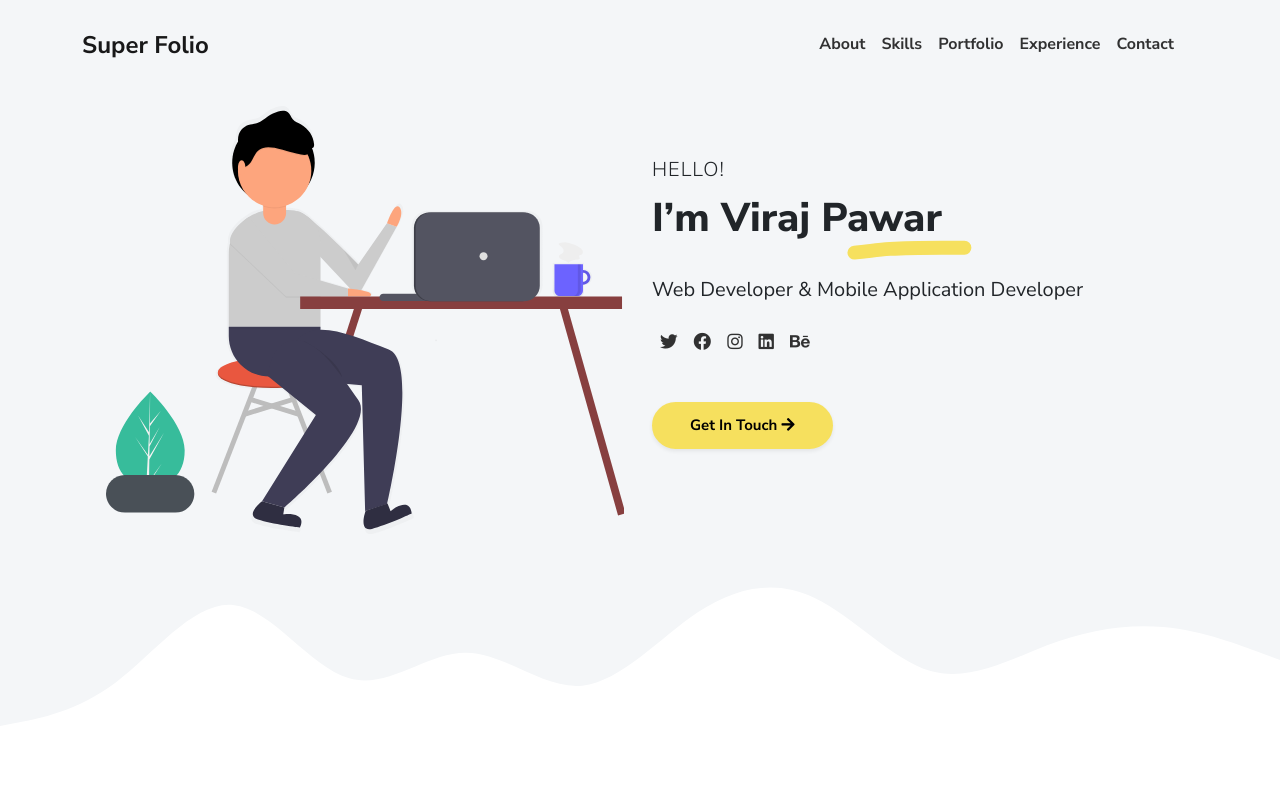
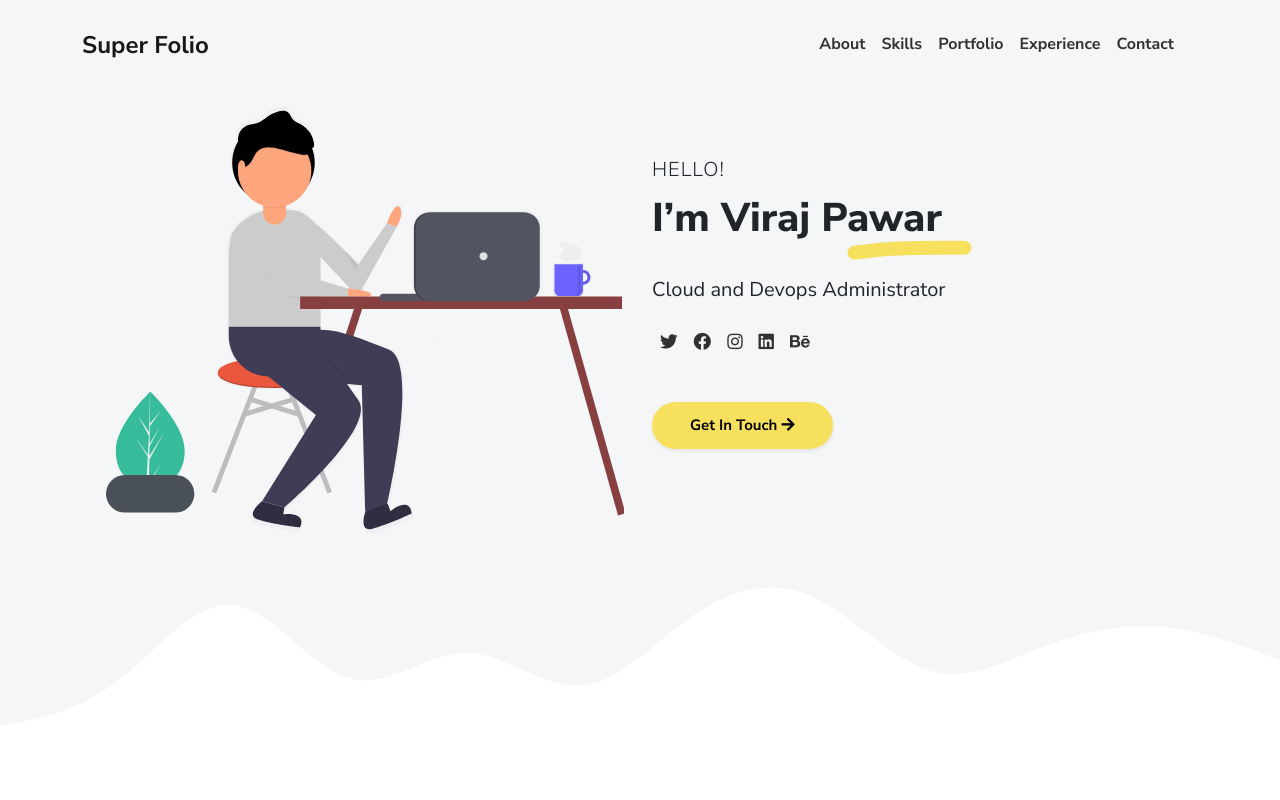
Before and after one commit to virajp5050/viraj-resume, a plain HTML site: page index.html in a window 1280 px wide. Shown: the top 800 px of the page. Drawn offline with Linux system fonts and the light colour scheme.

Commit message:
profile change

```diff
--- a/index.html
+++ b/index.html
@@ -55,7 +55,7 @@
           <div class="mt-5">
             <p class="lead text-uppercase mb-1">Hello!</p>
             <h1 class="intro-title marker" data-aos="fade-left" data-aos-delay="50">I’m Viraj Pawar</h1>
-            <p class="lead fw-normal mt-3" data-aos="fade-up" data-aos-delay="100">Web Developer & Mobile Application Developer</p>
+            <p class="lead fw-normal mt-3" data-aos="fade-up" data-aos-delay="100">Cloud and Devops Administrator</p>
             <div class="social-nav" data-aos="fade-up" data-aos-delay="200">
               <nav role="navigation">
                 <ul class="nav justify-content-left">
```
